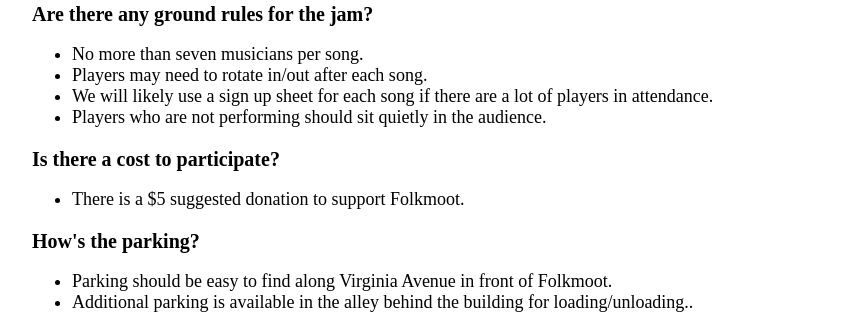
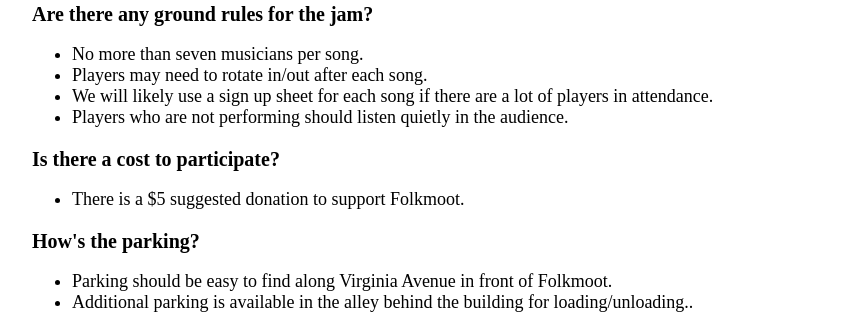
Before and after one commit to smokyjazzjam/smokyjazzjam, a Jekyll site: the page built from faq.md, in a window 1280 px wide. Shown: the part 552-866 px from the top of the page, without its empty margins (208-1051 px from the left). Built offline with Jekyll 4.4.1, drawn with Linux system fonts in a browser that asks for light colours.

Commit message:
Update faq.md

```diff
--- a/faq.md
+++ b/faq.md
@@ -50,7 +50,7 @@ layout: default
     <li>No more than seven musicians per song.</li>
     <li>Players may need to rotate in/out after each song.</li>
     <li>We will likely use a sign up sheet for each song if there are a lot of players in attendance.</li>
-    <li>Players who are not performing should sit quietly in the audience.</li>
+    <li>Players who are not performing should listen quietly in the audience.</li>
   </ul>
 
   <h3 class="faq-question"><strong>Is there a cost to participate?</strong></h3>
```
